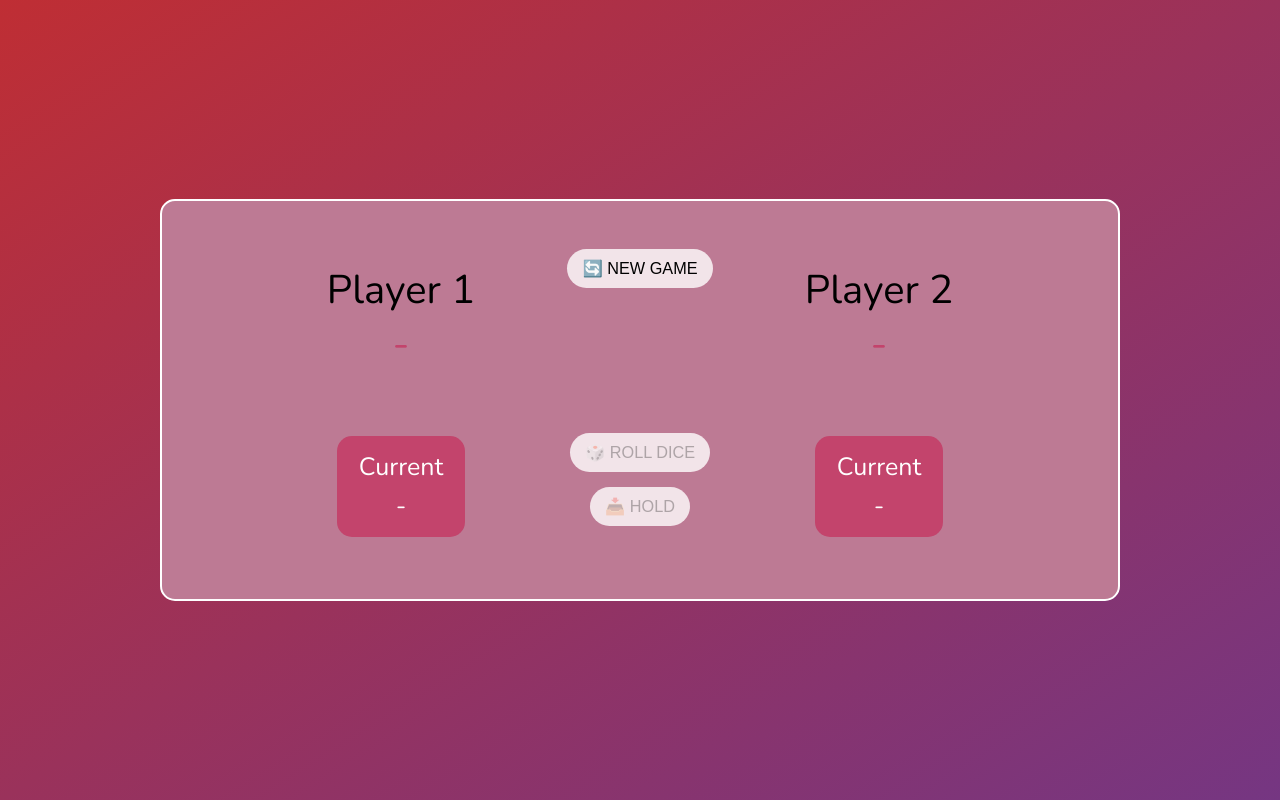
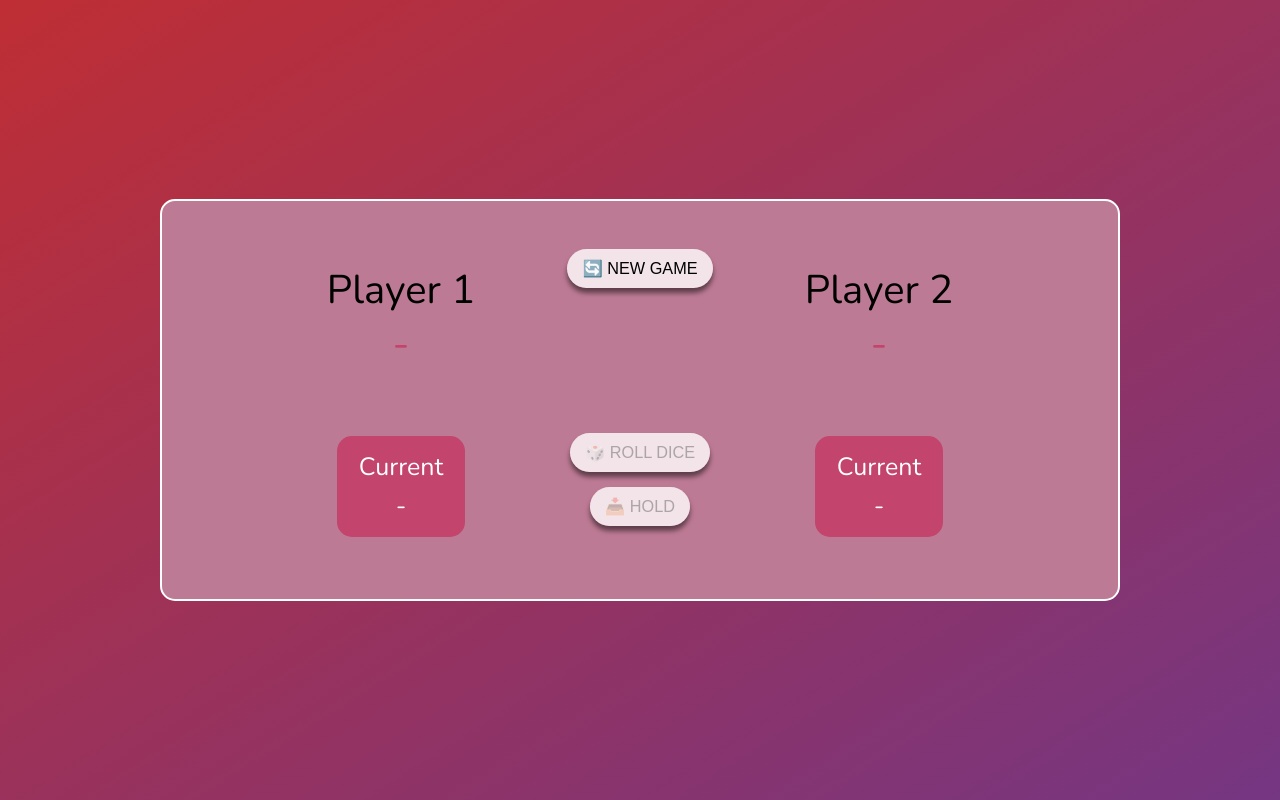
Before and after one commit to ajayjangir95211/Pig-Game, a plain HTML site: page index.html in a window 1280 px wide. Drawn offline with nearby package versions, Linux system fonts and the light colour scheme.

Commit message:
Updated btn style

```diff
--- a/style.css
+++ b/style.css
@@ -108,6 +108,8 @@ body {
 
 button {
   text-transform: uppercase;
+  font-weight: 500;
+  box-shadow: 0 5px 5px rgba(0, 0, 0, 0.5);
   font-size: 3.25rem;
   padding: 2rem 3rem;
   border-radius: 256rem;
```
